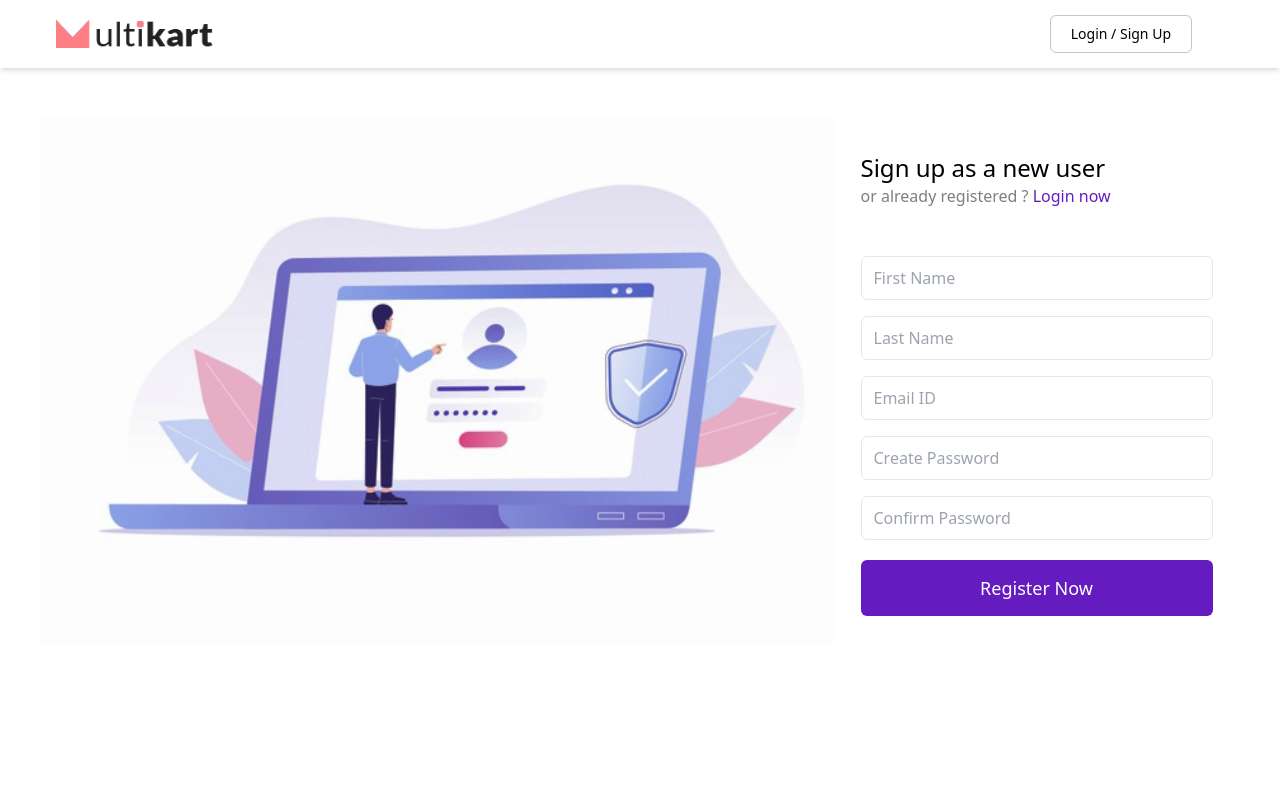
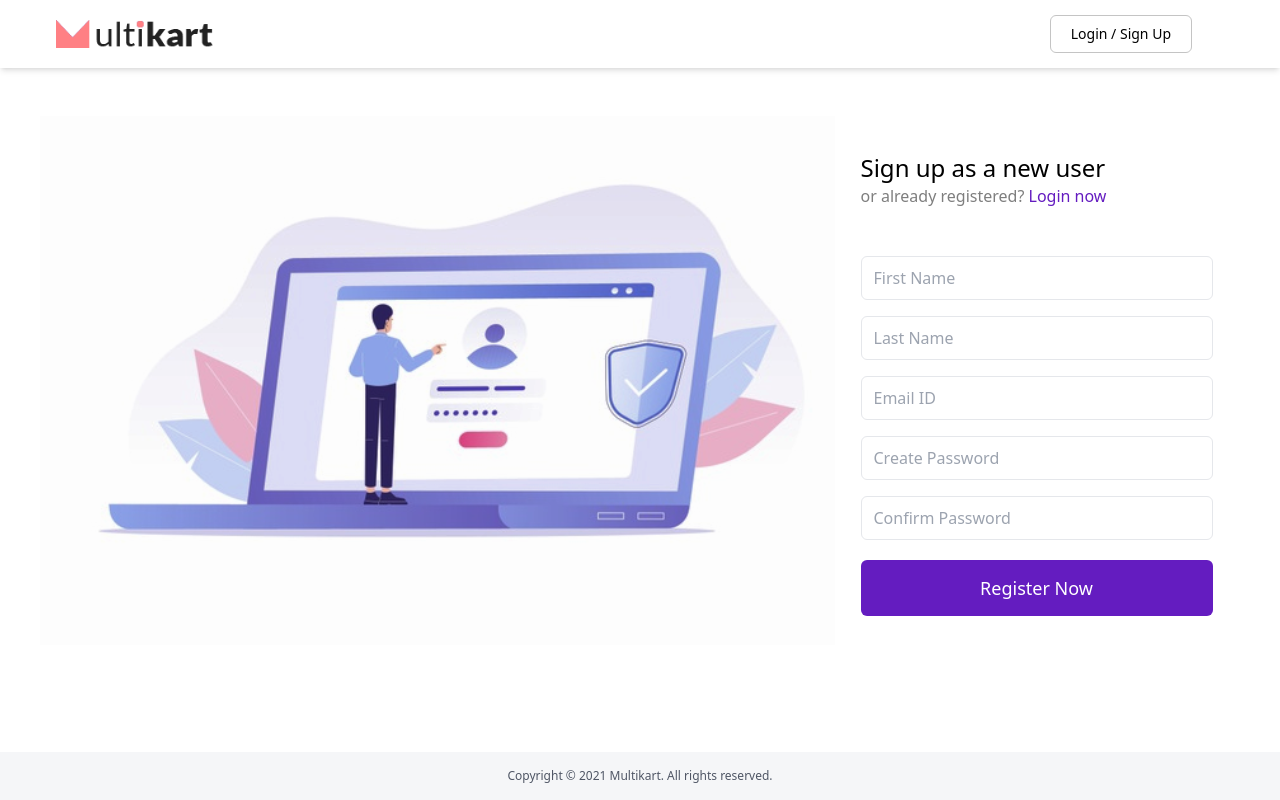
Before and after one commit to HT-shubhams/multikart_revised, a React (Vite) app: page /sign-up in a window 1280 px wide. Built offline with nearby package versions, Linux system fonts and the light colour scheme.

Commit message:
Design: Signup Footer

```diff
--- a/src/components/UserSignup.jsx
+++ b/src/components/UserSignup.jsx
@@ -5,7 +5,7 @@ import { SignupImage } from "../assets/images/SignupImage";
 
 export const UserSignup = () => {
   return (
-    <div>
+    <div className="flex min-h-screen flex-col">
       <div>
         <MainpageHeader />
       </div>
@@ -16,13 +16,13 @@ export const UserSignup = () => {
             <SignupImage />
           </div>
 
-          <div className="mx-3 mt-5 rounded-lg border p-4 md:ml-10 md:w-96 md:border-0">
+          <div className="mx-3 mt-5 rounded-lg border px-4 pt-4 md:ml-10 md:w-96 md:border-0">
             <div className="text-lg font-medium md:text-2xl">
               Sign up as a new user
             </div>
             <div>
               <div className="text-sm font-normal text-[#7e7e7e] md:text-base">
-                or already registered ?{" "}
+                or already registered?{" "}
                 <Link to="/" className="text-[#641cc0]">
                   Login now
                 </Link>
@@ -64,6 +64,10 @@ export const UserSignup = () => {
           </div>
         </div>
       </div>
+
+      <div className="mt-auto py-4 text-center text-xs font-light text-[#4f5665] md:bg-[#f5f6f8]">
+        Copyright © 2021 Multikart. All rights reserved.
+      </div>
     </div>
   );
 };
```
